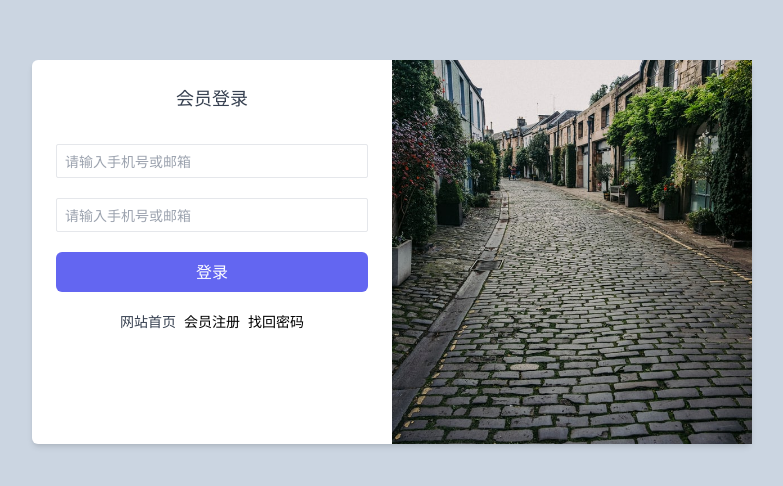
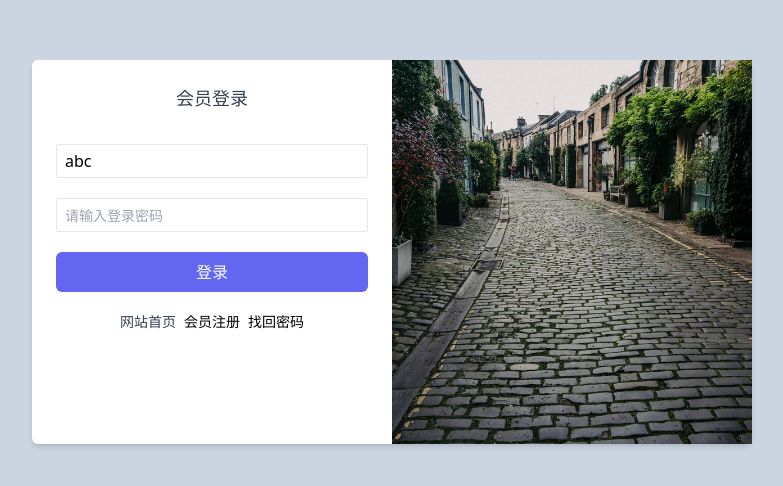
Before and after one commit to wangwenqiangGitHub/vue_admin, a Vue app: page /auth/login in a window 1280 px wide. Shown: the part 148-634 px from the top of the page, without its empty margins (248-1031 px from the left). Built offline with nearby package versions, Linux system fonts and the light colour scheme.

Commit message:
体验自定义组件

```diff
--- a/src/components/form/hd-input.vue
+++ b/src/components/form/hd-input.vue
@@ -1,7 +1,15 @@
-<script setup lang="ts"></script>
+<script setup lang="ts">
+const props = defineProps({
+  modelValue: String,
+})
+</script>
 
 <template>
-  <input type="text" placeholder="请输入手机号或邮箱" class="hd-input" />
+  <input
+    type="text"
+    class="hd-input"
+    :value="props.modelValue"
+    @input="$emit('update:modelValue', $event.target.value)" />
 </template>
 
 <style lang="scss">
--- a/src/views/auth/login.vue
+++ b/src/views/auth/login.vue
@@ -1,6 +1,13 @@
-<script setup lang="ts"></script>
+<script setup lang="ts">
+import { reactive } from 'vue'
+const form = reactive({
+  account: 'abc',
+  password: '',
+})
+</script>
 
 <template>
+  <!-- {{ form }} -->
   <div class="bg-slate-300 h-screen flex justify-center items-start md:items-center p-5">
     <div class="w-[720px] translate-y-32 md:translate-y-0 bg-white grid md:grid-cols-2 rounded-md shadow-md">
       <div class="p-6">
@@ -8,8 +15,8 @@
         <div class="mt-8">
           <!-- <input type="text" placeholder="请输入手机号或邮箱" class="hd-input mt-3" />
           <input type="text" placeholder="请输入手机号或邮箱" class="hd-input mt-3" /> -->
-          <hdInput />
-          <hdInput class="mt-5" />
+          <hdInput v-model="form.account" placeholder="请输入邮箱或手机号" />
+          <hdInput class="mt-5" placeholder="请输入登录密码" />
         </div>
         <!-- <button class="hd-button mt-5">登录</button> -->
         <hdButton />
```
